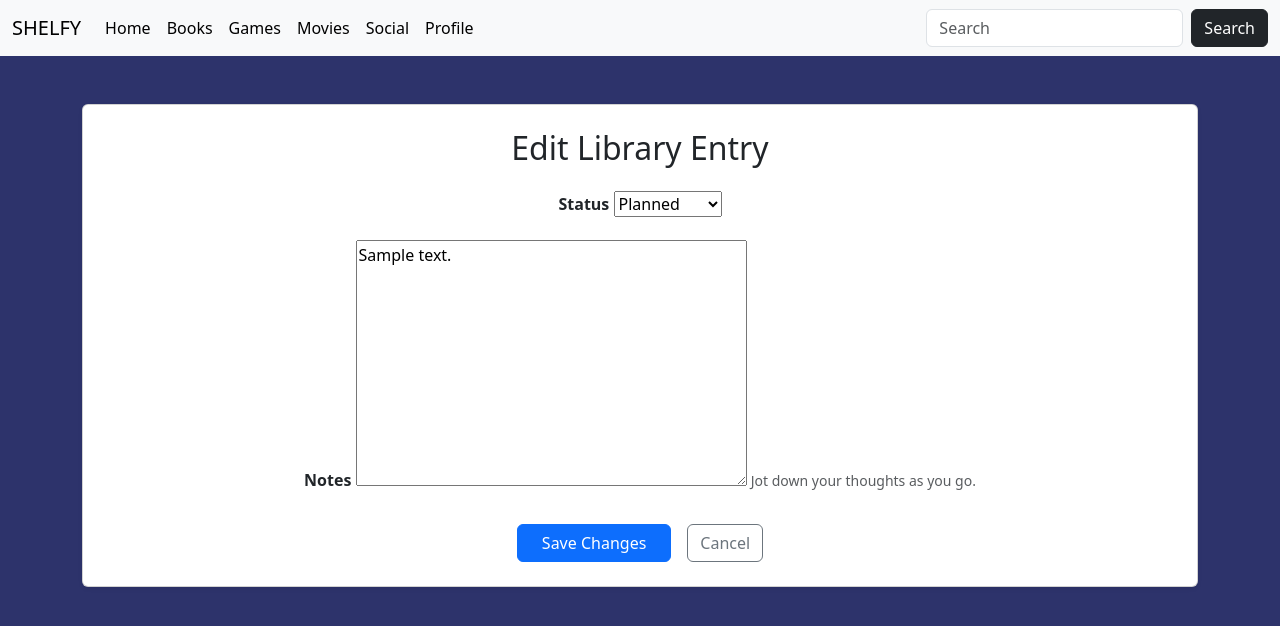
After one commit to gregdemesa/CSCI42-Shelfy, a Django app: page /library/edit/1 in a window 1280 px wide. The commit adds this page. Shown: the top 626 px of the page. Run offline with Django 5.2, Linux system fonts and the light colour scheme; a user stored in the database is signed in; tables that the repository leaves empty hold one stand-in row (values such as "Sample post").

Commit message:
improved library: edit, inline updates, notes
users can now edit media entries (status, review, rating, and notes).

inline status updates work directly from the library index.

added a notes field for tracking thoughts while consuming media.

reviews and ratings only show for completed or dropped media.

```diff
--- /dev/null
+++ b/templates/user_library/edit.html
@@ -0,0 +1,66 @@
+{% extends 'base.html' %}
+
+{% block content %}
+<div class="container mt-5">
+    <div class="card shadow-sm p-4">
+        <h2 class="mb-4 text-center">Edit Library Entry</h2>
+
+        <form method="post" class="needs-validation" novalidate>
+            {% csrf_token %}
+
+            <!-- status dropdown -->
+            <div class="mb-3">
+                <label for="{{ form.status.id_for_label }}" class="form-label"><strong>Status</strong></label>
+                {{ form.status }}
+            </div>
+
+            <!-- review & rating (hidden by default) -->
+            <div id="rating-review-section" class="mt-3 p-3 border rounded bg-light"
+                style="display: {% if form.instance.status in 'completed dropped' %}block{% else %}none{% endif %}; transition: 0.3s;">
+
+                <h5 class="mb-3">Final Thoughts</h5>
+
+                <div class="mb-3">
+                    <label for="{{ form.rating.id_for_label }}" class="form-label"><strong>Rating</strong></label>
+                    {{ form.rating }}
+                </div>
+
+                <div class="mb-3">
+                    <label for="{{ form.review.id_for_label }}" class="form-label"><strong>Review</strong></label>
+                    {{ form.review }}
+                </div>
+            </div>
+
+            <!-- notes -->
+            <div class="mb-3">
+                <label for="{{ form.notes.id_for_label }}" class="form-label"><strong>Notes</strong></label>
+                {{ form.notes }}
+                <small class="form-text text-muted">Jot down your thoughts as you go.</small>
+            </div>
+
+            <!-- buttons -->
+            <div class="d-flex justify-content-center mt-4">
+                <button type="submit" class="btn btn-primary px-4">Save Changes</button>
+                <a href="{% url 'user_library:index' %}" class="btn btn-outline-secondary ms-3">Cancel</a>
+            </div>
+        </form>
+    </div>
+</div>
+
+<script>
+document.addEventListener("DOMContentLoaded", function () {
+    const statusField = document.getElementById("{{ form.status.id_for_label }}");
+    const ratingReviewSection = document.getElementById("rating-review-section");
+
+    function toggleReviewFields() {
+        if (statusField.value === "completed" || statusField.value === "dropped") {
+            ratingReviewSection.style.display = "block";
+        } else {
+            ratingReviewSection.style.display = "none";
+        }
+    }
+
+    statusField.addEventListener("change", toggleReviewFields);
+});
+</script>
+{% endblock %}
--- /dev/null
+++ b/user_library/forms.py
@@ -0,0 +1,24 @@
+from django import forms
+from .models import UserLibraryItem
+
+class LibraryItemEditForm(forms.ModelForm):
+    class Meta:
+        model = UserLibraryItem
+        fields = ["status", "rating", "review", "notes"]
+
+    def clean(self):
+        cleaned_data = super().clean()
+        status = cleaned_data.get("status")
+        rating = cleaned_data.get("rating")
+        review = cleaned_data.get("review")
+
+        # restrict reviews and ratings to only completed or dropped media
+        if status not in ["completed", "dropped"]:
+            cleaned_data["review"] = None
+            cleaned_data["rating"] = None
+
+        # optional rating
+        if rating == "":
+            cleaned_data["rating"] = None
+
+        return cleaned_data
--- a/user_library/models.py
+++ b/user_library/models.py
@@ -19,6 +19,7 @@ class UserLibraryItem(models.Model):
         blank=True, null=True, choices=[(i, str(i)) for i in range(1, 6)]
     )
     review = models.TextField(blank=True, null=True)
+    notes = models.TextField(blank=True, null=True)
 
     date_added = models.DateTimeField(auto_now_add=True)
     last_updated = models.DateTimeField(auto_now=True)
--- a/user_library/urls.py
+++ b/user_library/urls.py
@@ -1,9 +1,11 @@
 from django.urls import path
-from .views import LibraryIndexView, AddToLibraryView
+from .views import LibraryIndexView, AddToLibraryView, EditLibraryItemView, UpdateLibraryStatusView
 
 app_name = 'user_library'
 
 urlpatterns = [
     path('', LibraryIndexView.as_view(), name='index'),
     path('add/', AddToLibraryView.as_view(), name='add'),
+    path('edit/<int:pk>', EditLibraryItemView.as_view(), name='edit'),
+    path('update/<int:item_id>/', UpdateLibraryStatusView.as_view(), name='update-status'),
 ]
--- a/user_library/views.py
+++ b/user_library/views.py
@@ -1,10 +1,16 @@
 from django.shortcuts import redirect, get_object_or_404
 from django.contrib.auth.mixins import LoginRequiredMixin
-from django.views.generic import ListView, View
+from django.views.generic import ListView, UpdateView
+from django.views.decorators.csrf import csrf_exempt
+from django.utils.decorators import method_decorator
+from django.views import View
 from django.contrib import messages
+from django.http import JsonResponse
+from django.urls import reverse_lazy
+from .models import UserLibraryItem
+from .forms import LibraryItemEditForm
 from shelfy.models import Media
 from shelfy.api_utils import MediaAPIClient
-from .models import UserLibraryItem
 
 class LibraryIndexView(LoginRequiredMixin, ListView):
     model = UserLibraryItem
@@ -59,3 +65,31 @@ class AddToLibraryView(LoginRequiredMixin, View):
             formatted_data["studio"] = media_data.get("studio")
 
         return formatted_data
+
+
+class EditLibraryItemView(LoginRequiredMixin, UpdateView):
+    model = UserLibraryItem
+    form_class = LibraryItemEditForm
+    template_name = "user_library/edit.html"
+
+    def get_success_url(self):
+        return reverse_lazy("user_library:index")
+
+
+@method_decorator(csrf_exempt, name='dispatch')
+class UpdateLibraryStatusView(LoginRequiredMixin, View):
+    def post(self, request, item_id):
+        item = get_object_or_404(UserLibraryItem, id=item_id, user=request.user)
+        new_status = request.POST.get("status")
+
+        if new_status in dict(UserLibraryItem.STATUS_CHOICES):
+            item.status = new_status
+            item.save()
+
+            # return updated status + CSRF token for security
+            return JsonResponse({
+                "success": True,
+                "new_status": item.get_status_display(),
+                "csrf_token": get_token(request)
+            })
+        return JsonResponse({"success": False, "error": "Invalid status"}, status=400)
```
Also changed, not shown: templates/user_library/index.html (+64 -1 lines), user_library/migrations/0003_userlibraryitem_progress_notes.py (added), user_library/migrations/0004_rename_progress_notes_userlibraryitem_notes.py (added).
